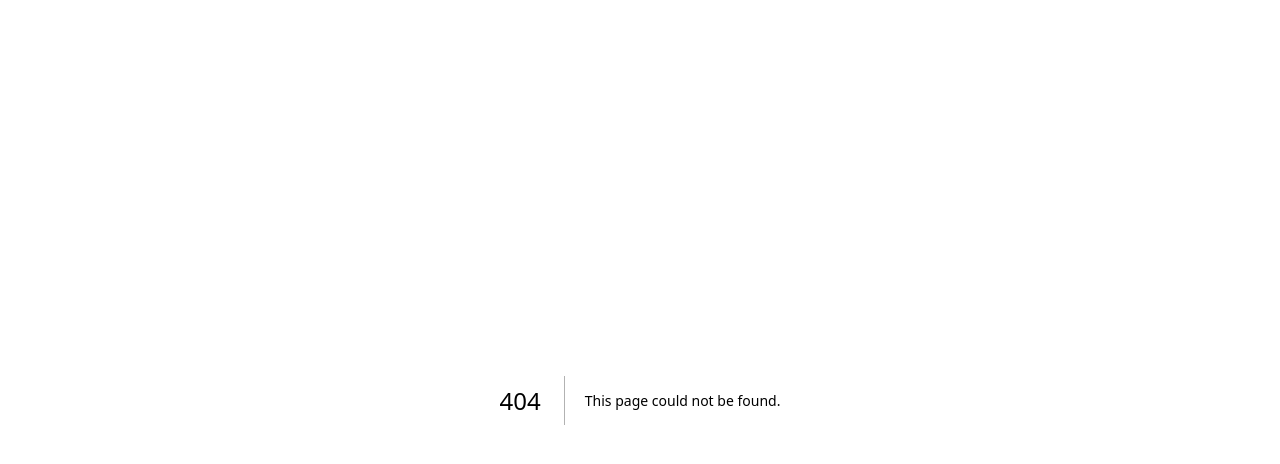
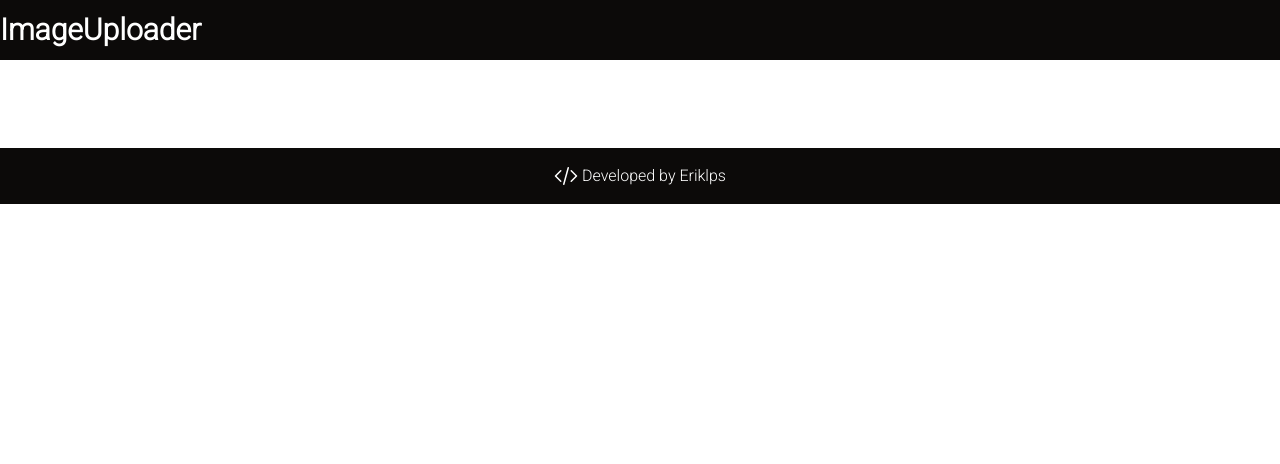
Before and after one commit to Eriklps/image-stock-front, a Next.js app: page /gallery in a window 1280 px wide. Before the commit this address had no page. Shown: the top 464 px of the page. Built offline with nearby package versions, Linux system fonts and the light colour scheme.

Commit message:
Implemented template

```diff
--- /dev/null
+++ b/src/app/form/page.tsx
@@ -0,0 +1,5 @@
+export default function FormPage() {
+    return (
+        <h1>Form</h1>
+    )
+}
--- /dev/null
+++ b/src/app/gallery/page.tsx
@@ -0,0 +1,9 @@
+import { Template } from '../../components/Template';
+
+export default function GalleryPage(){
+    return (
+        <Template>
+            <h1>Gallery</h1>
+        </Template>
+    )
+}
--- a/src/app/globals.css
+++ b/src/app/globals.css
@@ -8,7 +8,7 @@
   --background-end-rgb: 255, 255, 255;
 }
 
-@media (prefers-color-scheme: dark) {
+@media (prefers-color-scheme: light) {
   :root {
     --foreground-rgb: 255, 255, 255;
     --background-start-rgb: 0, 0, 0;
@@ -18,12 +18,6 @@
 
 body {
   color: rgb(var(--foreground-rgb));
-  background: linear-gradient(
-      to bottom,
-      transparent,
-      rgb(var(--background-end-rgb))
-    )
-    rgb(var(--background-start-rgb));
 }
 
 @layer utilities {
--- a/src/app/layout.tsx
+++ b/src/app/layout.tsx
@@ -1,11 +1,11 @@
 import type { Metadata } from "next";
-import { Inter } from "next/font/google";
+import { Roboto } from "next/font/google";
 import "./globals.css";
 
-const inter = Inter({ subsets: ["latin"] });
+const roboto = Roboto({ subsets: ["latin"], weight: "300" });
 
 export const metadata: Metadata = {
-  title: "Create Next App",
+  title: "Image Uploader",
   description: "Generated by create next app",
 };
 
@@ -16,7 +16,7 @@
 }>) {
   return (
     <html lang="en">
-      <body className={inter.className}>{children}</body>
+      <body className={roboto.className}>{children}</body>
     </html>
   );
 }
--- a/src/app/page.tsx
+++ b/src/app/page.tsx
@@ -1,9 +1,7 @@
-import Image from "next/image";
-
 export default function Home() {
   return (
-    <main>
+    <>
 
-    </main>
+    </>
   );
 }
--- /dev/null
+++ b/src/components/Template.tsx
@@ -0,0 +1,38 @@
+interface TemplateProps {
+    children: React.ReactNode
+}
+
+export const Template: React.FC<TemplateProps> = (props: TemplateProps) => {
+    return (
+        <>
+            <Header />
+                <div className="container mx-auto mt-8 px-4">
+                    { props.children }
+                </div>
+            <Footer />
+        </>
+    )
+}
+
+const Header: React.FC = () => {
+    return (
+        <header className="bg-stone-950 text-white py-3">
+            <div className="container mx-auto flex justify-between items-center">
+                <h1 className="text-3xl font-bold">ImageUploader</h1>
+            </div>
+        </header>
+    )
+}
+
+const Footer: React.FC = () => {
+    return (
+        <footer className="bg-stone-950 text-white py-4 mt-8">
+            <div className="container mx-auto text-center flex justify-center gap-1">
+                <svg xmlns="http://www.w3.org/2000/svg" viewBox="0 0 24 24" fill="currentColor" class="w-6 h-6">
+                    <path fill-rule="evenodd" d="M14.447 3.026a.75.75 0 0 1 .527.921l-4.5 16.5a.75.75 0 0 1-1.448-.394l4.5-16.5a.75.75 0 0 1 .921-.527ZM16.72 6.22a.75.75 0 0 1 1.06 0l5.25 5.25a.75.75 0 0 1 0 1.06l-5.25 5.25a.75.75 0 1 1-1.06-1.06L21.44 12l-4.72-4.72a.75.75 0 0 1 0-1.06Zm-9.44 0a.75.75 0 0 1 0 1.06L2.56 12l4.72 4.72a.75.75 0 0 1-1.06 1.06L.97 12.53a.75.75 0 0 1 0-1.06l5.25-5.25a.75.75 0 0 1 1.06 0Z" clip-rule="evenodd" />
+                </svg>
+                Developed by Eriklps
+            </div>
+        </footer>
+    )
+}
```
